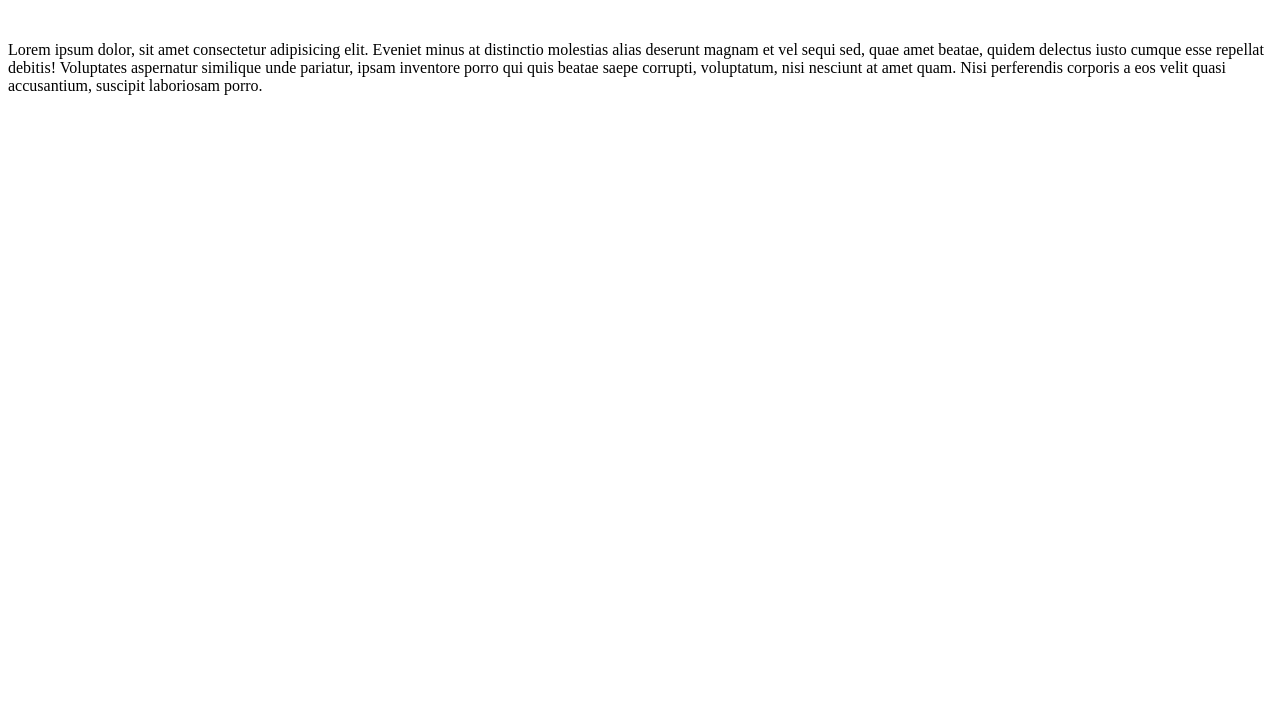
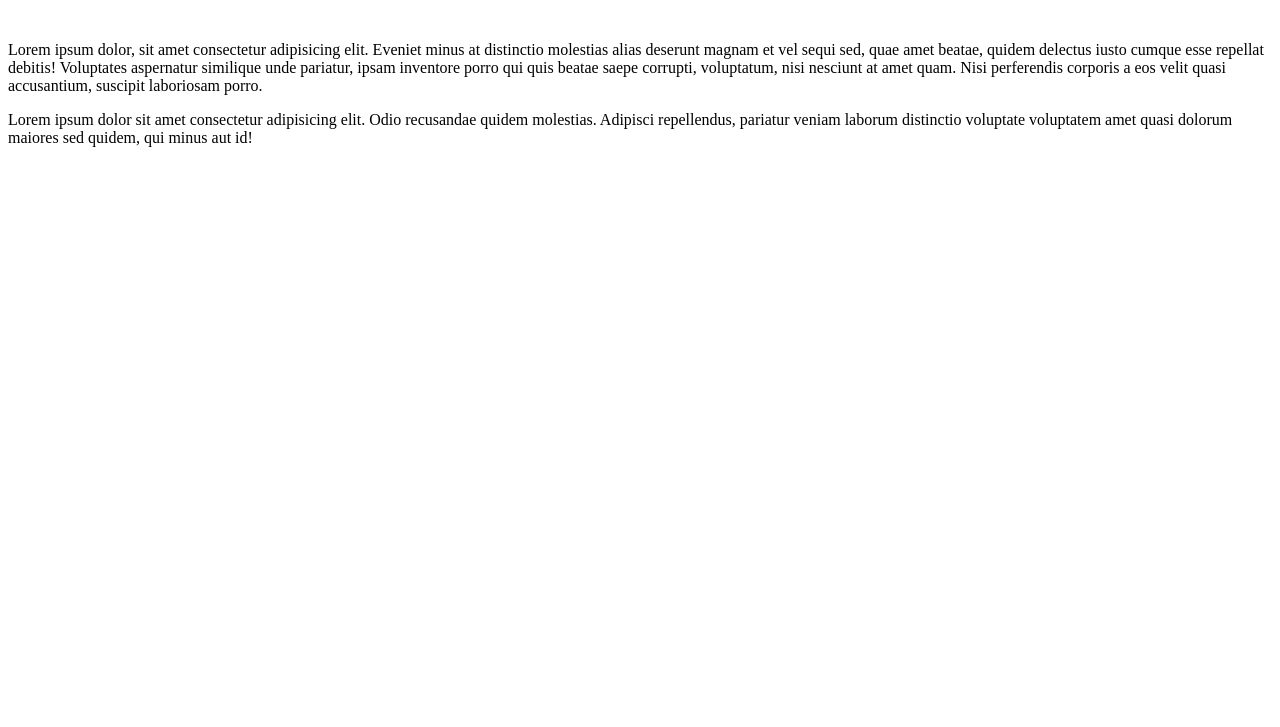
Before and after one commit to Emi1l1/ola_mundo, a plain HTML site: page site-exemplo/index.html in a window 1280 px wide. Shown: the part 73-800 px from the top of the page. Drawn offline with Linux system fonts and the light colour scheme.

Commit message:
adicionei um novo parágrafo

```diff
--- a/site-exemplo/index.html
+++ b/site-exemplo/index.html
@@ -15,6 +15,9 @@
         Voluptates aspernatur similique unde pariatur, ipsam inventore porro qui quis beatae saepe corrupti, voluptatum,
         nisi nesciunt at amet quam. Nisi perferendis corporis a eos velit quasi accusantium, suscipit laboriosam porro.
     </p>
+    <p>Lorem ipsum dolor sit amet consectetur adipisicing elit. Odio recusandae quidem molestias. Adipisci repellendus,
+        pariatur veniam laborum distinctio voluptate voluptatem amet quasi dolorum maiores sed quidem, qui minus aut id!
+    </p>
 
 </body>
 
```
